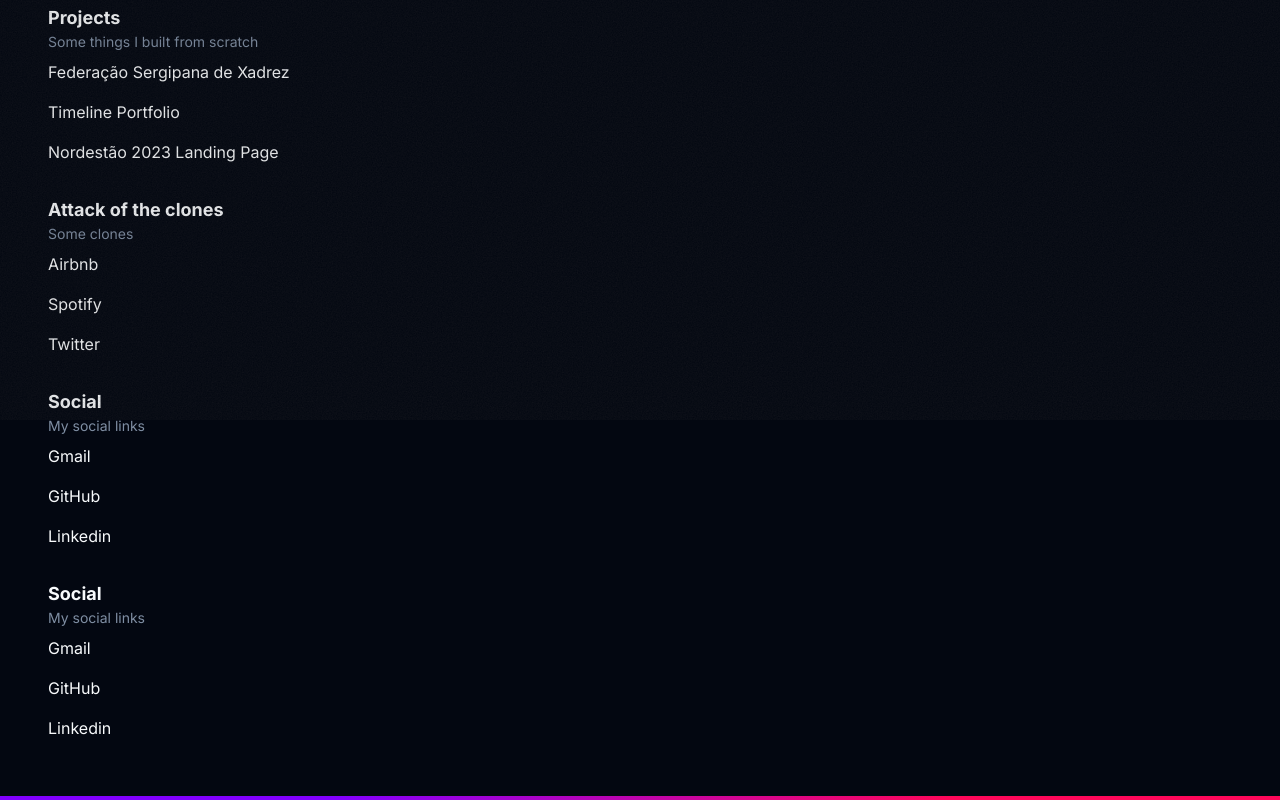
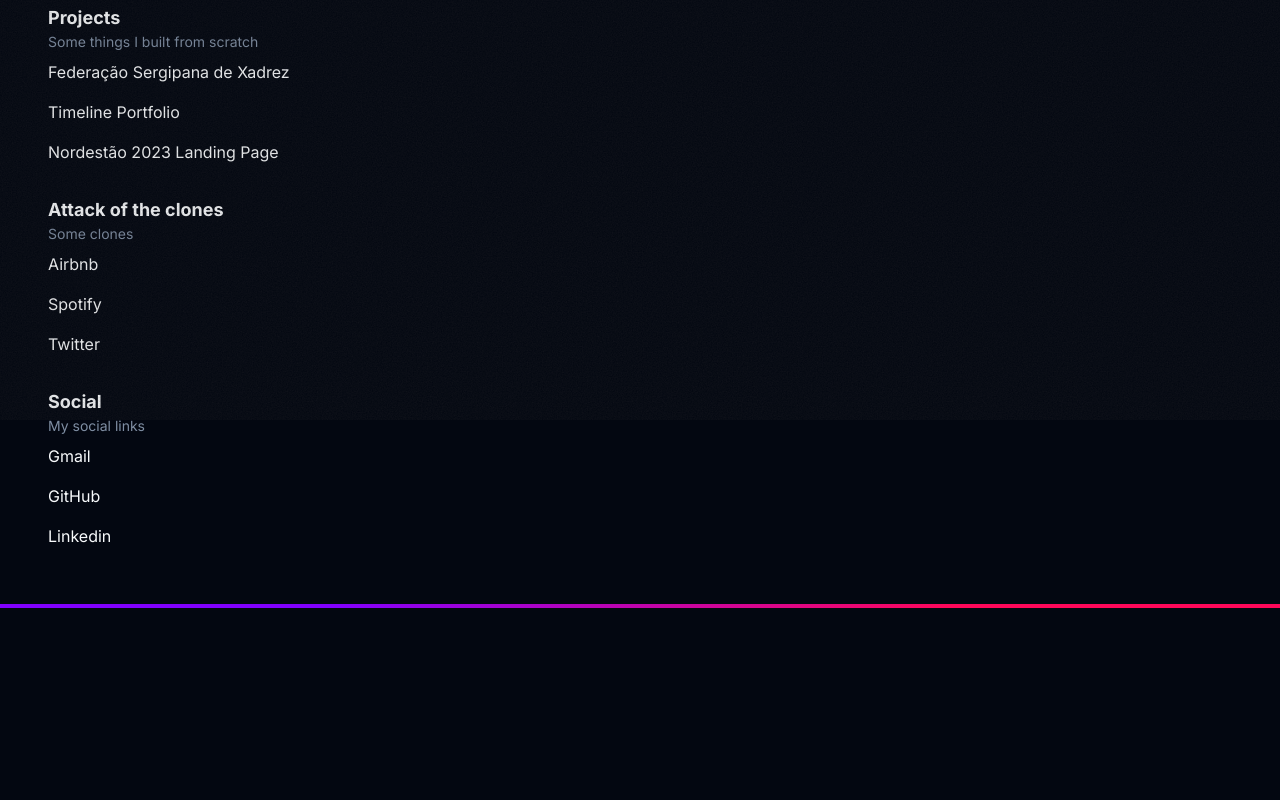
Before and after one commit to raphaelandrews/ndrws, a Next.js app: page / in a window 1280 px wide. Shown: the part 380-1180 px from the top of the page. After the commit the page ends 988 px from the top, so only its background shows below. Built offline with nearby package versions, Linux system fonts and the light colour scheme.

Commit message:
refactor: Removed duplicated section

```diff
--- a/app/(site)/page.tsx
+++ b/app/(site)/page.tsx
@@ -39,11 +39,6 @@
         subtitle="My social links"
         links={social}
       />
-      <Section
-        title="Social"
-        subtitle="My social links"
-        links={social}
-      />
     </main >
   )
 }
```
